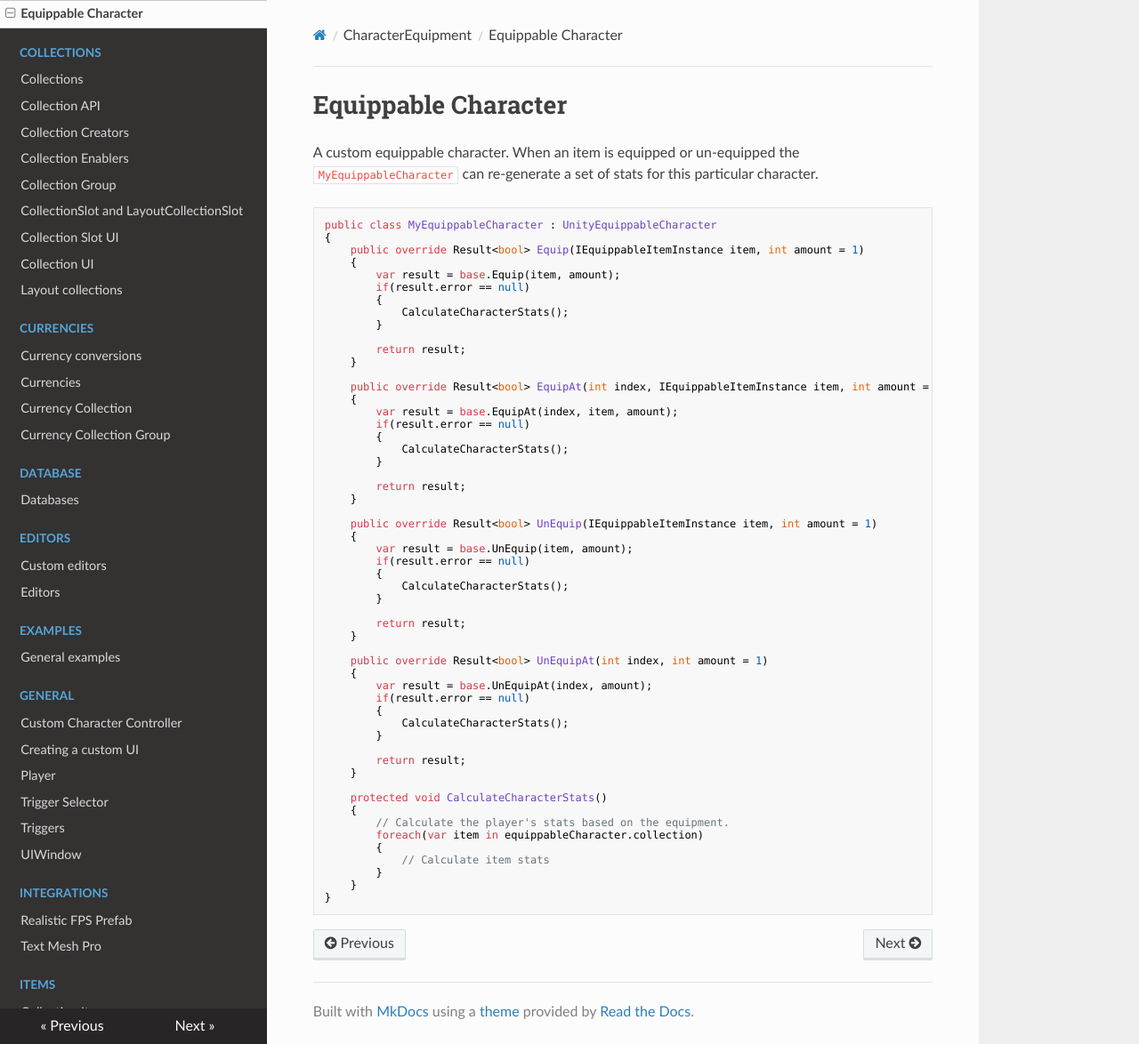
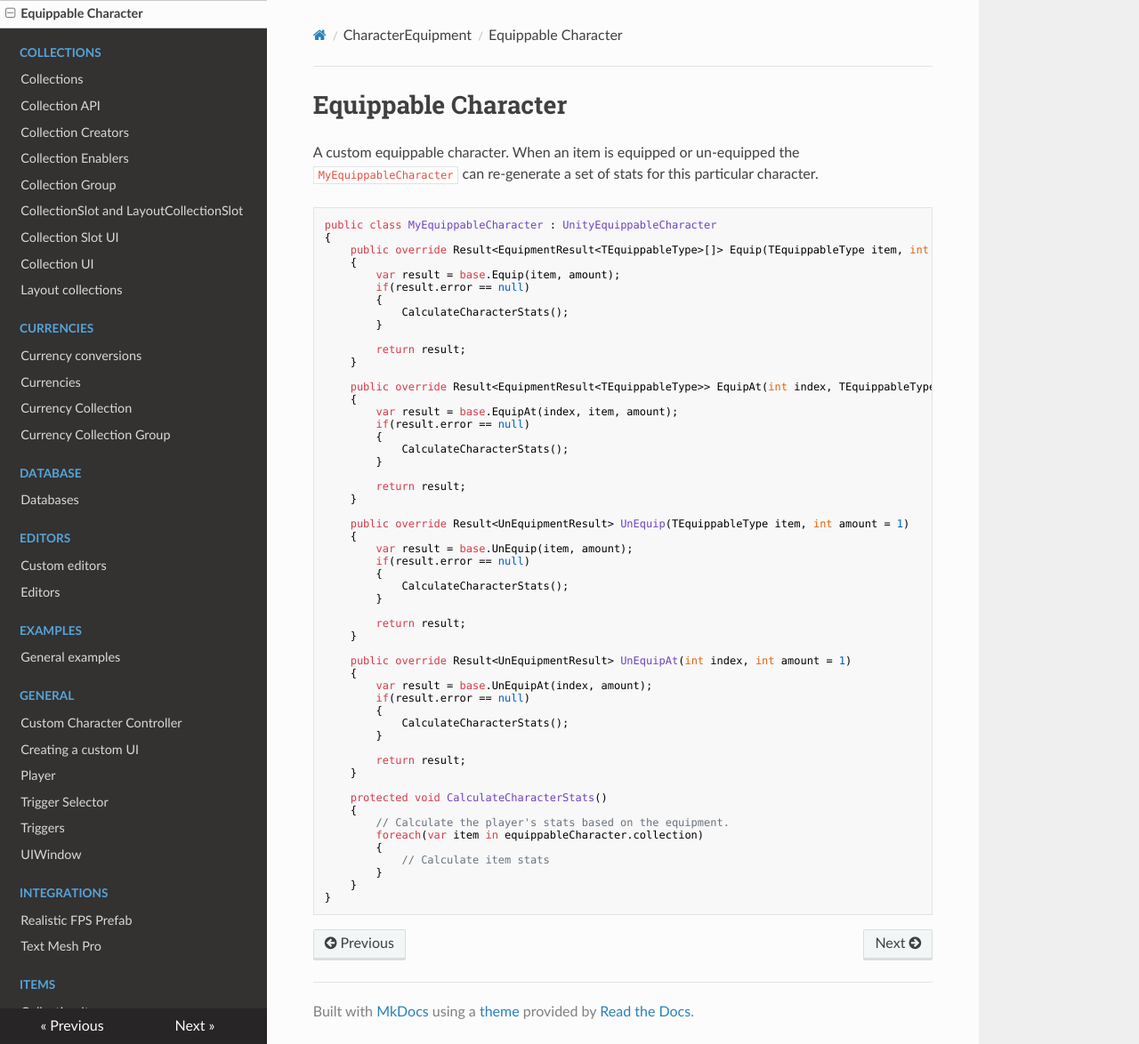
Before and after one commit to devdogio/RucksackDocs, an MkDocs documentation site: the page built from docs/CharacterEquipment/EquippableCharacter.md, in a window 1280 px wide and 1174 px high. Shown: the whole window at 89% size. Built offline with MkDocs 1.6.1, drawn with Linux system fonts in a browser that asks for light colours; nearby versions of some CDN libraries.

Commit message:
Updated equippable character API

````diff
--- a/docs/CharacterEquipment/EquippableCharacter.md
+++ b/docs/CharacterEquipment/EquippableCharacter.md
@@ -5,7 +5,7 @@ A custom equippable character. When an item is equipped or un-equipped the `MyEq
 ```csharp
 public class MyEquippableCharacter : UnityEquippableCharacter
 {
-	public override Result<bool> Equip(IEquippableItemInstance item, int amount = 1)
+	public override Result<EquipmentResult<TEquippableType>[]> Equip(TEquippableType item, int amount = 1)
 	{
 		var result = base.Equip(item, amount);
 		if(result.error == null)
@@ -16,7 +16,7 @@ public class MyEquippableCharacter : UnityEquippableCharacter
 		return result;
 	}
 
-	public override Result<bool> EquipAt(int index, IEquippableItemInstance item, int amount = 1)
+	public override Result<EquipmentResult<TEquippableType>> EquipAt(int index, TEquippableType item, int amount = 1)
 	{
 		var result = base.EquipAt(index, item, amount);
 		if(result.error == null)
@@ -27,7 +27,7 @@ public class MyEquippableCharacter : UnityEquippableCharacter
 		return result;
 	}
 
-	public override Result<bool> UnEquip(IEquippableItemInstance item, int amount = 1)
+	public override Result<UnEquipmentResult> UnEquip(TEquippableType item, int amount = 1)
 	{
 		var result = base.UnEquip(item, amount);
 		if(result.error == null)
@@ -38,7 +38,7 @@ public class MyEquippableCharacter : UnityEquippableCharacter
 		return result;
 	}
 
-	public override Result<bool> UnEquipAt(int index, int amount = 1)
+	public override Result<UnEquipmentResult> UnEquipAt(int index, int amount = 1)
 	{
 		var result = base.UnEquipAt(index, amount);
 		if(result.error == null)
````
